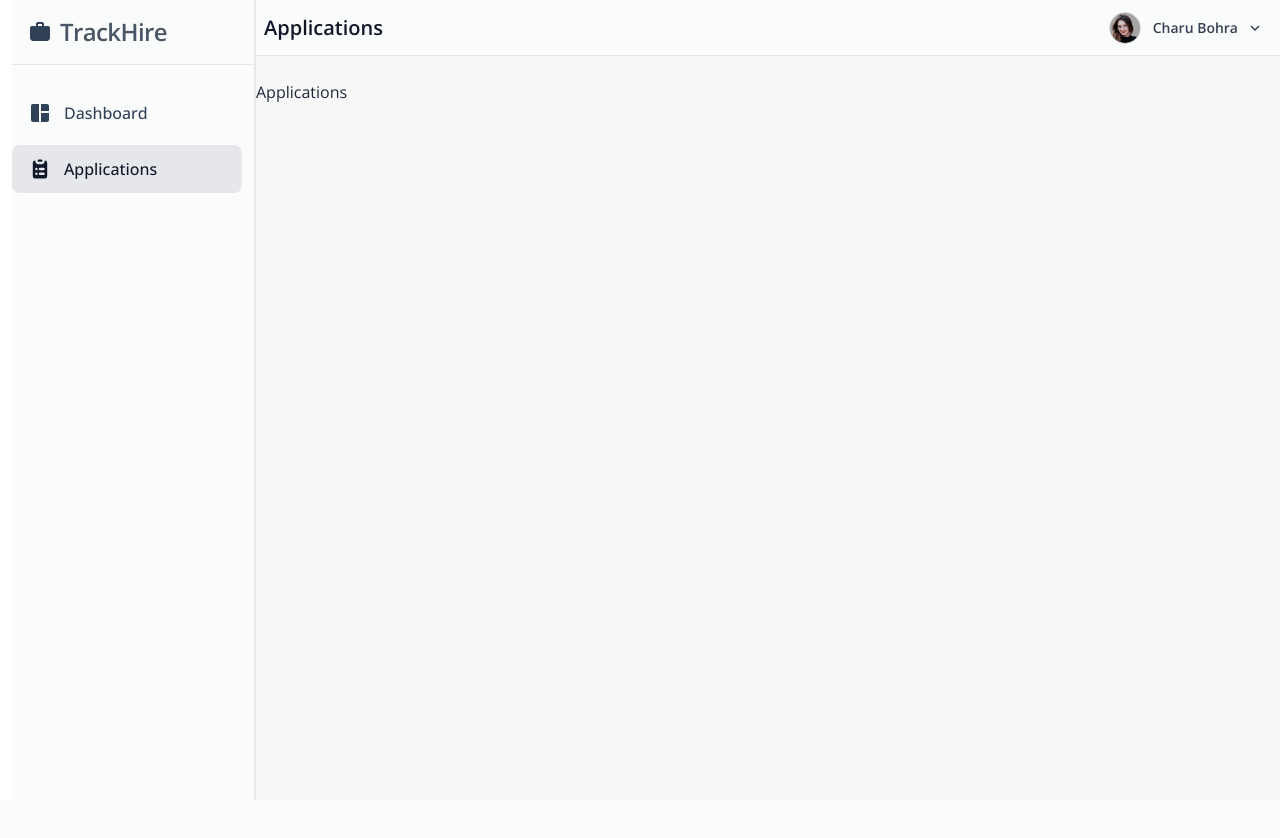
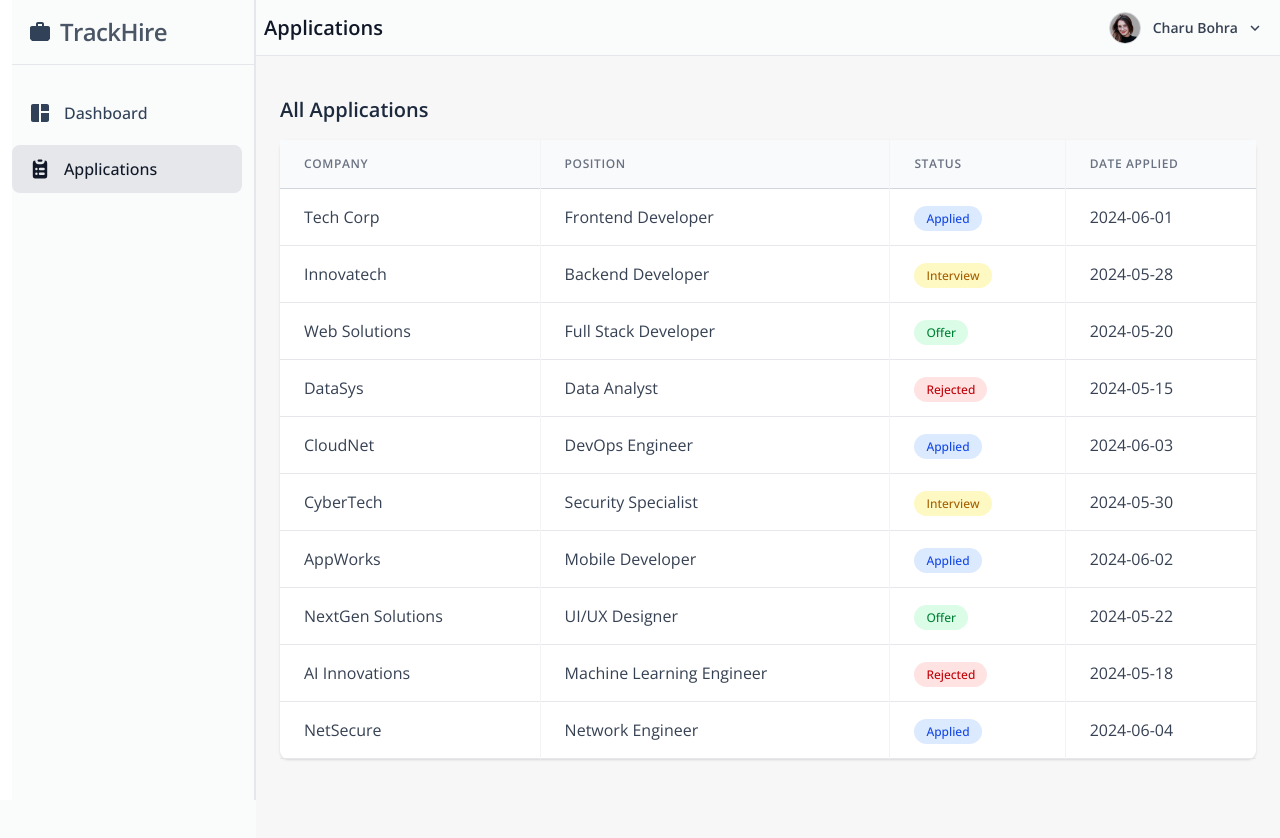
Before and after one commit to CharuBohra/Job-Application-Tracker, a React (Vite) app in the folder JobApplicationTracker/: page /applications in a window 1280 px wide. Shown: the top 838 px of the page. Before the commit the page ends 800 px from the top, so only its background shows below. Built offline with nearby package versions, Linux system fonts and the light colour scheme.

Commit message:
Applications Page

```diff
--- a/JobApplicationTracker/src/components/ApplicationsTable.jsx
+++ b/JobApplicationTracker/src/components/ApplicationsTable.jsx
@@ -1,24 +1,36 @@
 import React from 'react'
 
+const statusColors = {
+  Applied: "bg-blue-100 text-blue-700",
+  Interview: "bg-yellow-100 text-yellow-700",
+  Offer: "bg-green-100 text-green-700",
+  Rejected: "bg-red-100 text-red-700",
+};
+
 function ApplicationsTable({data}) {
+
   return (
     <div className='overflow-hidden'>
       <table className='w-full table-auto'>
         <thead className='bg-gray-50 border-b border-gray-200'>
           <tr className='text-left border-b border-gray-300 px-6 py-4'>
-            <th className='px-6 py-4 text-xs font-semibold uppercase tracking-wider text-gray-500 border-r last:border-r-0'>Company</th>
-            <th className='px-6 py-4 text-xs font-semibold uppercase tracking-wider text-gray-500 border-r last:border-r-0'>Position</th>
-            <th className='px-6 py-4 text-xs font-semibold uppercase tracking-wider text-gray-500 border-r last:border-r-0'>Status</th>
-            <th className='px-6 py-4 text-xs font-semibold uppercase tracking-wider text-gray-500 border-r last:border-r-0'>Date Applied</th>
+            <th className='px-6 py-4 text-xs font-semibold uppercase tracking-wider text-gray-500 border-r border-gray-100 last:border-r-0'>Company</th>
+            <th className='px-6 py-4 text-xs font-semibold uppercase tracking-wider text-gray-500 border-r border-gray-100 last:border-r-0'>Position</th>
+            <th className='px-6 py-4 text-xs font-semibold uppercase tracking-wider text-gray-500 border-r border-gray-100 last:border-r-0'>Status</th>
+            <th className='px-6 py-4 text-xs font-semibold uppercase tracking-wider text-gray-500 border-r border-gray-100 last:border-r-0'>Date Applied</th>
           </tr>
         </thead>
         <tbody className='text-gray-700 '>
           {data.map((application) => (
             <tr key={application.id} className='border-b border-gray-200 hover:bg-gray-50 transition'>
-              <td className='px-6 py-4 border-r last:border-r-0'>{application.company}</td>
-              <td className='px-6 py-4 border-r last:border-r-0'>{application.position}</td>
-              <td className='px-6 py-4 border-r last:border-r-0'>{application.status}</td>
-              <td className='px-6 py-4 border-r last:border-r-0'>{application.dateApplied}</td>
+              <td className='px-6 py-4 border-r border-gray-100 last:border-r-0'>{application.company}</td>
+              <td className='px-6 py-4 border-r border-gray-100 last:border-r-0'>{application.position}</td>
+              <td className='px-6 py-4 border-r border-gray-100 last:border-r-0'>
+                <span className={`px-3 py-1 rounded-full text-xs font-medium ${statusColors[application.status]}`}>
+                {application.status}
+                </span>
+            </td>
+              <td className='px-6 py-4 border-r border-gray-100 last:border-r-0'>{application.dateApplied}</td>
             </tr>
           ))}
         </tbody>
--- a/JobApplicationTracker/src/pages/Applications.jsx
+++ b/JobApplicationTracker/src/pages/Applications.jsx
@@ -1,8 +1,17 @@
 import React from 'react'
+import { applicationsData } from '../data/applicationsData'
+import ApplicationsTable from '../components/ApplicationsTable'
 
 function Applications() {
   return (
-    <div>Applications</div>
+    <div className='pt-4 px-6 bg-light-gray min-h-screen'>
+      <div className='max-w-7xl mx-auto'>
+        <h2 className='text-xl font-semibold text-slate-800'>All Applications</h2>
+        <div className='mt-4 bg-white rounded-lg shadow-sm'>
+          <ApplicationsTable data={applicationsData} />
+        </div>
+      </div>
+    </div>
   )
 }
 
```
